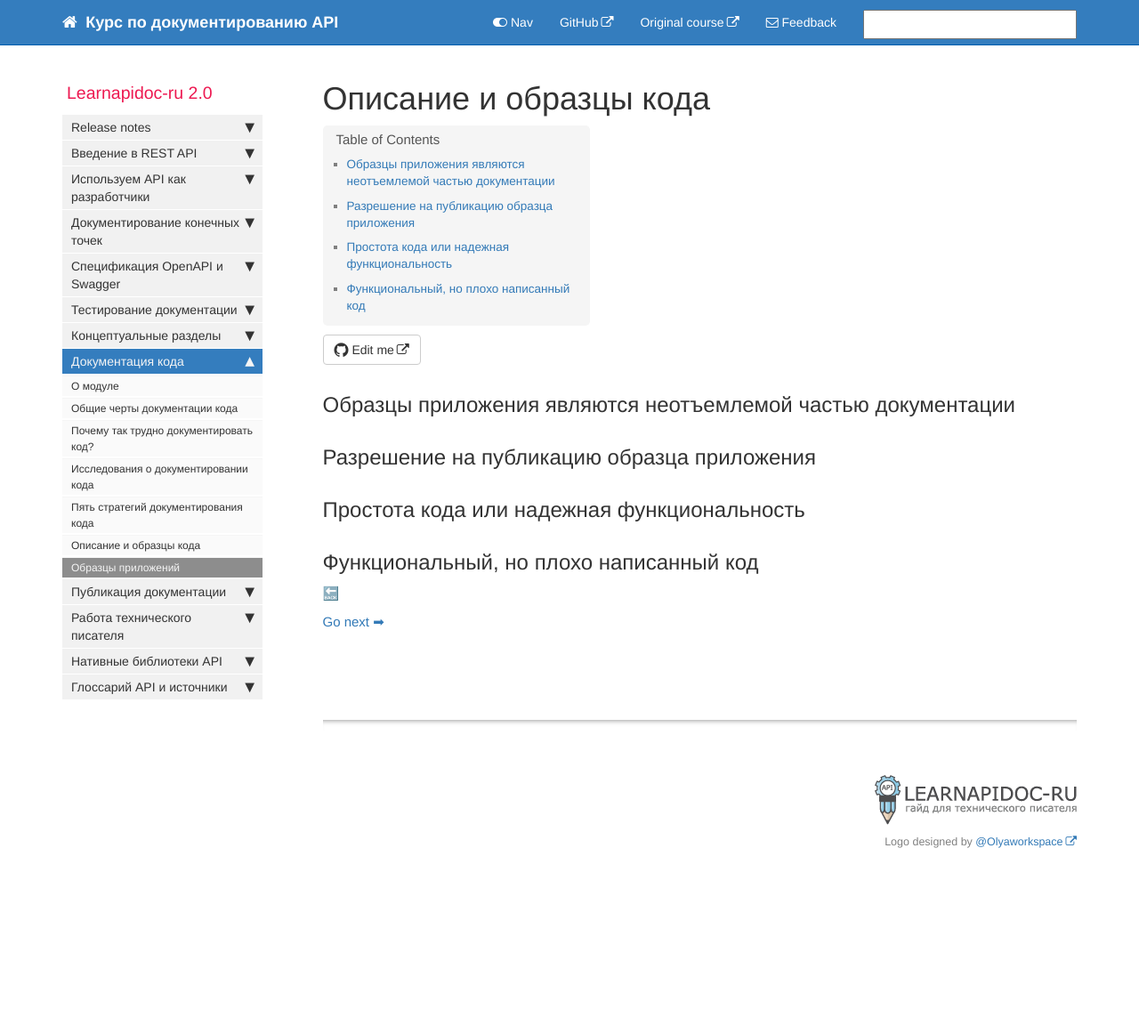
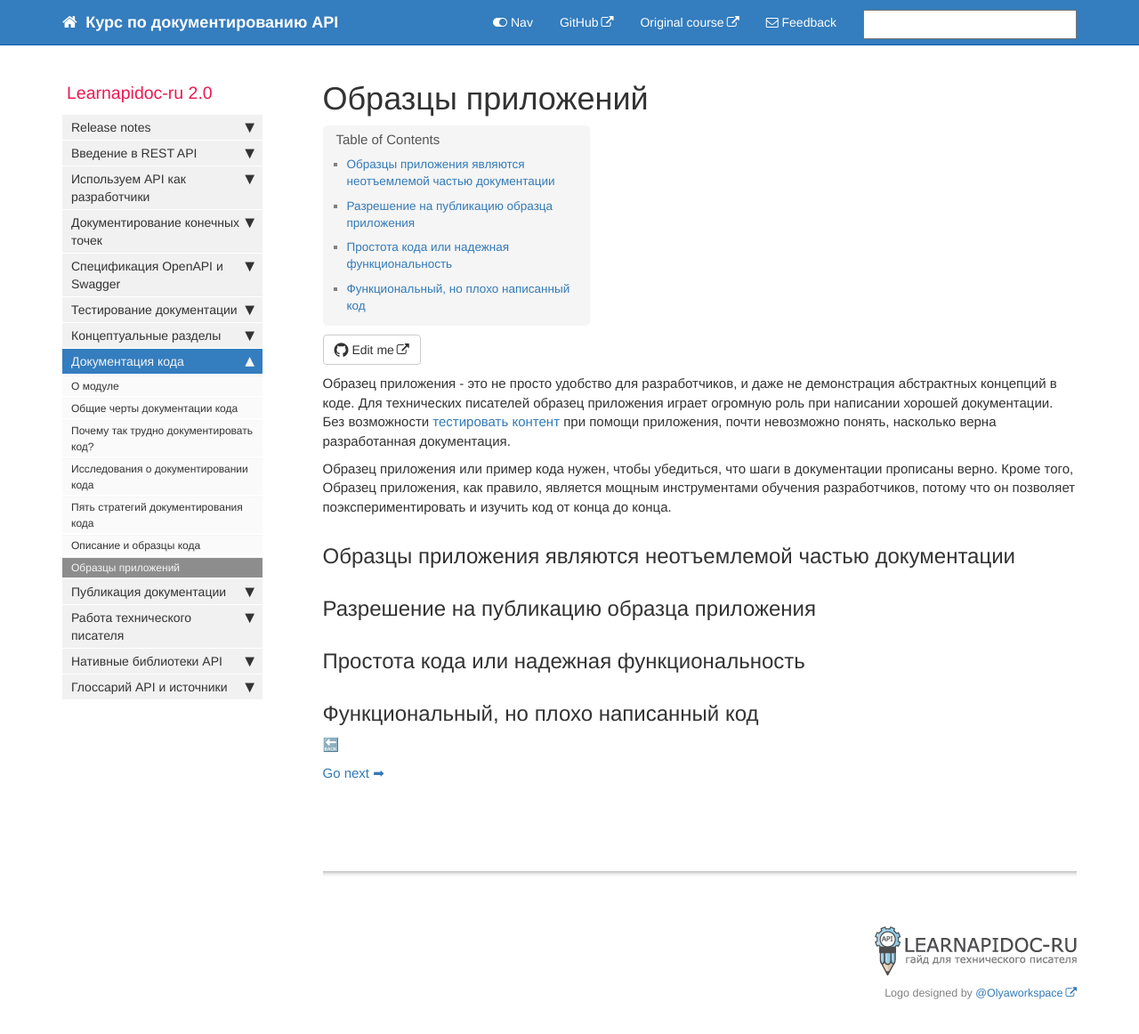
Before and after one commit to Starkovden/Starkovden.github.io, a Jekyll site: the page built from pages/doc-code/sample-apps.md, in a window 1280 px wide and 1186 px high. Shown: the top 1162 px of the window at 89% size. Built offline with Jekyll 4.4.1, drawn with Linux system fonts in a browser that asks for light colours; nearby versions of some CDN libraries; comment, search, counter and statistics services are not loaded.

Commit message:
first topic

```diff
--- a/pages/doc-code/sample-apps.md
+++ b/pages/doc-code/sample-apps.md
@@ -1,12 +1,21 @@
 ---
-title: Описание и образцы кода
+title: Образцы приложений
 last_updated: March 10, 2021
 sidebar: mydoc_sidebar
 permalink: sample-apps.html
 folder: doc-code
 ---
 
+Образец приложения - это не просто удобство для разработчиков, и даже не  демонстрация абстрактных концепций в коде. Для технических писателей образец приложения играет огромную роль при написании хорошей документации. Без возможности [тестировать контент](overview-testing.html) при помощи приложения, почти невозможно понять, насколько верна разработанная документация.
+
+Образец приложения или пример кода нужен, чтобы убедиться, что шаги в документации прописаны верно. Кроме того, Образец приложения, как правило, является мощным инструментами обучения разработчиков, потому что он позволяет  поэкспериментировать и изучить код от конца до конца.
+
 ## Образцы приложения являются неотъемлемой частью документации
+
+
+
+
+
 
 ## Разрешение на публикацию образца приложения
 
```
